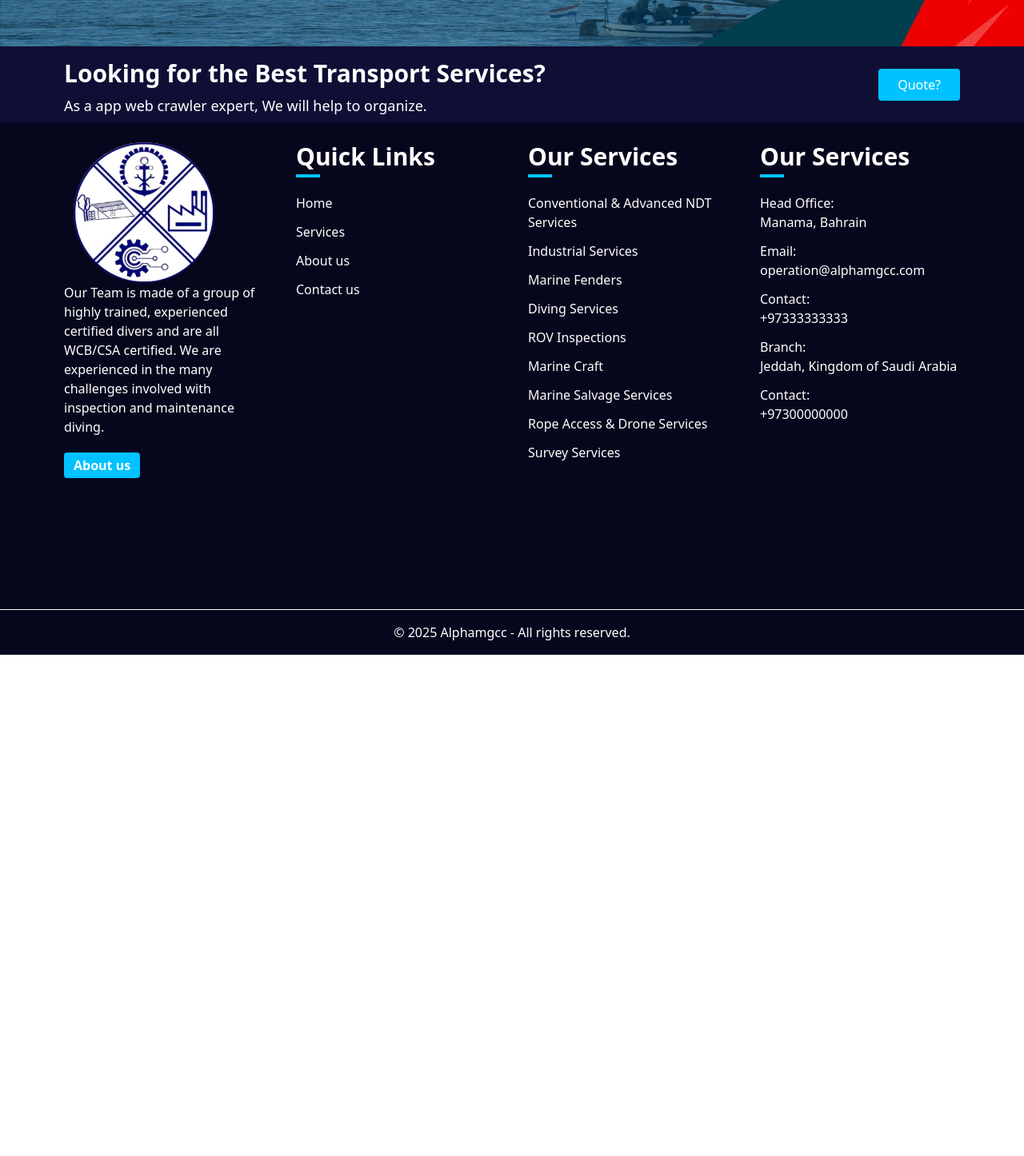
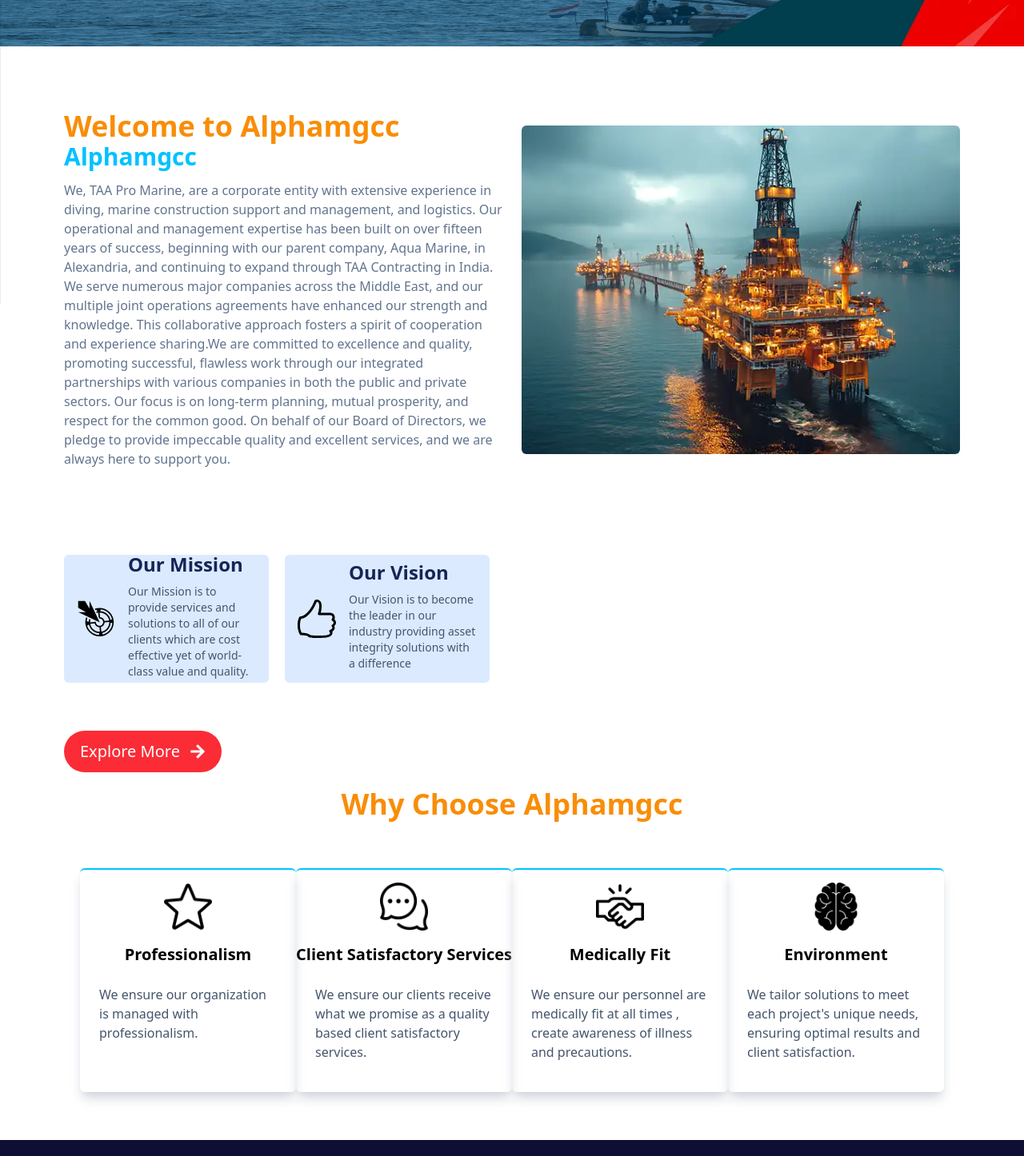
Before and after one commit to MalikSb393/Mariene, a React (Vite) app: page /about in a window 1280 px wide. Shown: the part 420-1866 px from the top of the page at 80% size. Before the commit the page ends 1239 px from the top, so only its background shows below. Built offline with nearby package versions, Linux system fonts and the light colour scheme.

Commit message:
about page complete

```diff
--- a/src/components/Footer.jsx
+++ b/src/components/Footer.jsx
@@ -14,7 +14,7 @@
             </div>
             <div className='bg-[#06071d] flex flex-col items-center lg:flex-row gap-10 py-6 px-5 lg:px-20'>
                 <div className='lg:h-[70dvh] w-[290px] '>
-                    <div className='px-3  w-[50%] lg:w-[80%]'><img className='rounded-full' src={logo} alt="logo" /></div>
+                    <div className='px-3  w-[50%] lg:mb-5'><img className='rounded-full' src={logo} alt="logo" /></div>
                     <p className='font-medium text-white'>Our Team is made of a group of highly trained, experienced certified divers and are all WCB/CSA certified. We are experienced in the many challenges involved with inspection and maintenance diving.</p>
                     <button className='py-1 px-3 bg-primary font-semibold rounded-sm cursor-pointer text-white my-5'>About us</button>
                 </div>
--- a/src/pages/About.jsx
+++ b/src/pages/About.jsx
@@ -1,12 +1,79 @@
 import React from 'react'
 import Hero from '../components/Hero'
+import about from '../assets/about .webp'
+import { GiArrowScope } from "react-icons/gi";
+import { FaArrowRight } from "react-icons/fa";
+import { SlLike } from "react-icons/sl";
+{/*icon images*/ }
+import star from '../assets/icons/starIcon.webp'
+import hand from '../assets/icons/handIcon.webp'
+import msg from '../assets/icons/msgicon.webp'
+import brain from '../assets/icons/brainicon.webp'
+const About = () => {
+    return (
+        <div>
+            <Hero Name={'About'} />
+            <div className='lg:p-20 p-3 flex flex-col lg:flex-row items-center gap-6'>
+                <div className='lg:w-1/2'>
+                    <h2 className='secondary text-3xl lg:text-4xl font-bold'>Welcome to Alphamgcc</h2>
+                    <h3 className='primary font-bold text-2xl lg:text-3xl'>Alphamgcc</h3>
+                    <p className='text-slate-500 mt-3 font-medium'>We, TAA Pro Marine, are a corporate entity with extensive experience in diving, marine construction support and management, and logistics. Our operational and management expertise has been built on over fifteen years of success, beginning with our parent company, Aqua Marine, in Alexandria, and continuing to expand through TAA Contracting in India.</p>
+                    <p className='text-slate-500 font-medium'>We serve numerous major companies across the Middle East, and our multiple joint operations agreements have enhanced our strength and knowledge. This collaborative approach fosters a spirit of cooperation and experience sharing.We are committed to excellence and quality, promoting successful, flawless work through our integrated partnerships with various companies in both the public and private sectors. Our focus is on long-term planning, mutual prosperity, and respect for the common good. On behalf of our Board of Directors, we pledge to provide impeccable quality and excellent services, and we are always here to support you.</p>
 
-const About = () => {
-  return (
-    <div>
-      <Hero Name={'About'}/>
-    </div>
-  )
+                </div>
+                <div className='lg:w-1/2'>
+                    <img className='rounded-md' src={about} alt="Image" />
+                </div>
+            </div>
+            <div className='flex flex-col lg:flex-row gap-5 p-7 lg:w-1/2 pb-5 lg:pb-10 lg:pl-20 items-center'>
+                <div className='rounded-md p-4 lg:h-40 lg:w-1/2 flex items-center gap-4 bg-blue-100'>
+                    <div className='lg:text-5xl text-3xl hover:text-amber-600 transition-all cursor-pointer'><GiArrowScope /></div>
+                    <div>
+                        <h4 className='lg:text-2xl text-lg font-bold text-blue-950'>Our Mission</h4>
+                        <p className='font-medium lg:text lg:text-sm text-xs py-2 text-slate-600'>Our Mission is to provide services and solutions to all of our clients which are cost effective yet of world-class value and quality.</p>
+                    </div>
+                </div>
+                <div className='rounded-md p-4 lg:h-40 lg:w-1/2 flex items-center gap-4 bg-blue-100'>
+                    <div className='lg:text-5xl text-3xl hover:text-amber-600 transition-all cursor-pointer'><SlLike /></div>
+                    <div>
+                        <h4 className='lg:text-2xl text-lg font-bold text-blue-950'>Our Vision</h4>
+                        <p className='font-medium lg:text lg:text-sm text-xs py-2 text-slate-600'>Our Vision is to become the leader in our industry providing asset integrity solutions with a difference</p>
+                    </div>
+                </div>
+
+            </div>
+                <button className='flex items-center gap-3 text-white font-medium ml-7 lg:ml-20 my-5 text-xl px-5 py-3 bg-red-500 hover:bg-red-600 rounded-full transition-all'>Explore More <span><FaArrowRight/></span> </button>
+
+                {/**Why us */}
+                <section className=' lg:px-10'>
+                        <h3 className='font-bold lg:text-4xl text-3xl text-center secondary'>Why Choose Alphamgcc</h3>
+                        <div className='p-15 lg:grid flex flex-col items-center gap-5 lg:gap-0 lg:grid-cols-4'>
+                          <div className='shadow-lg hover:bg-[#00c2ff] transition-all cursor-pointer shadow-gray-300 h-[280px] w-[270px] rounded-md border-t-2 border-t-[#00c2ff]'>
+                            <img className='w-15 mx-auto py-4' src={star} alt="icon" />
+                            <h4 className='font-bold text-xl text-center'>Professionalism</h4>
+                            <p className='p-6 text-slate-600 text-md'>We ensure our organization is managed with professionalism.</p>
+                          </div>
+                          <div className='shadow-lg hover:bg-[#00c2ff] transition-all cursor-pointer shadow-gray-300 h-[280px] w-[270px] rounded-md border-t-2 border-t-[#00c2ff]'>
+                            <img className='w-15 mx-auto py-4' src={msg} alt="icon" />
+                            <h4 className='font-bold text-xl text-center'>Client Satisfactory Services</h4>
+                            <p className='p-6 text-slate-600 text-md'>
+                              We ensure our clients receive what we promise as a quality based client satisfactory services.</p>
+                          </div>
+                          <div className='shadow-lg hover:bg-[#00c2ff] transition-all cursor-pointer shadow-gray-300 h-[280px] w-[270px] rounded-md border-t-2 border-t-[#00c2ff]'>
+                            <img className='w-15 mx-auto py-4' src={hand} alt="icon" />
+                            <h4 className='font-bold text-xl text-center'>Medically Fit</h4>
+                            <p className='p-6 text-slate-600 text-md'>We ensure our personnel are medically fit at all times , create awareness of illness and precautions.</p>
+                          </div>
+                          <div className='shadow-lg hover:bg-[#00c2ff] transition-all cursor-pointer shadow-gray-300 h-[280px] w-[270px] rounded-md border-t-2 border-t-[#00c2ff]'>
+                            <img className='w-15 mx-auto py-4' src={brain} alt="icon" />
+                            <h4 className='font-bold text-xl text-center'>Environment</h4>
+                            <p className='p-6 text-slate-600 text-md'>We tailor solutions to meet each project's unique needs, ensuring optimal results and client satisfaction.</p>
+                          </div>
+                        </div>
+
+                      </section>
+        </div>
+    )
 }
 
 export default About
```
Also changed, not shown: src/assets/about .webp (renamed from src/assets/about image.webp).
